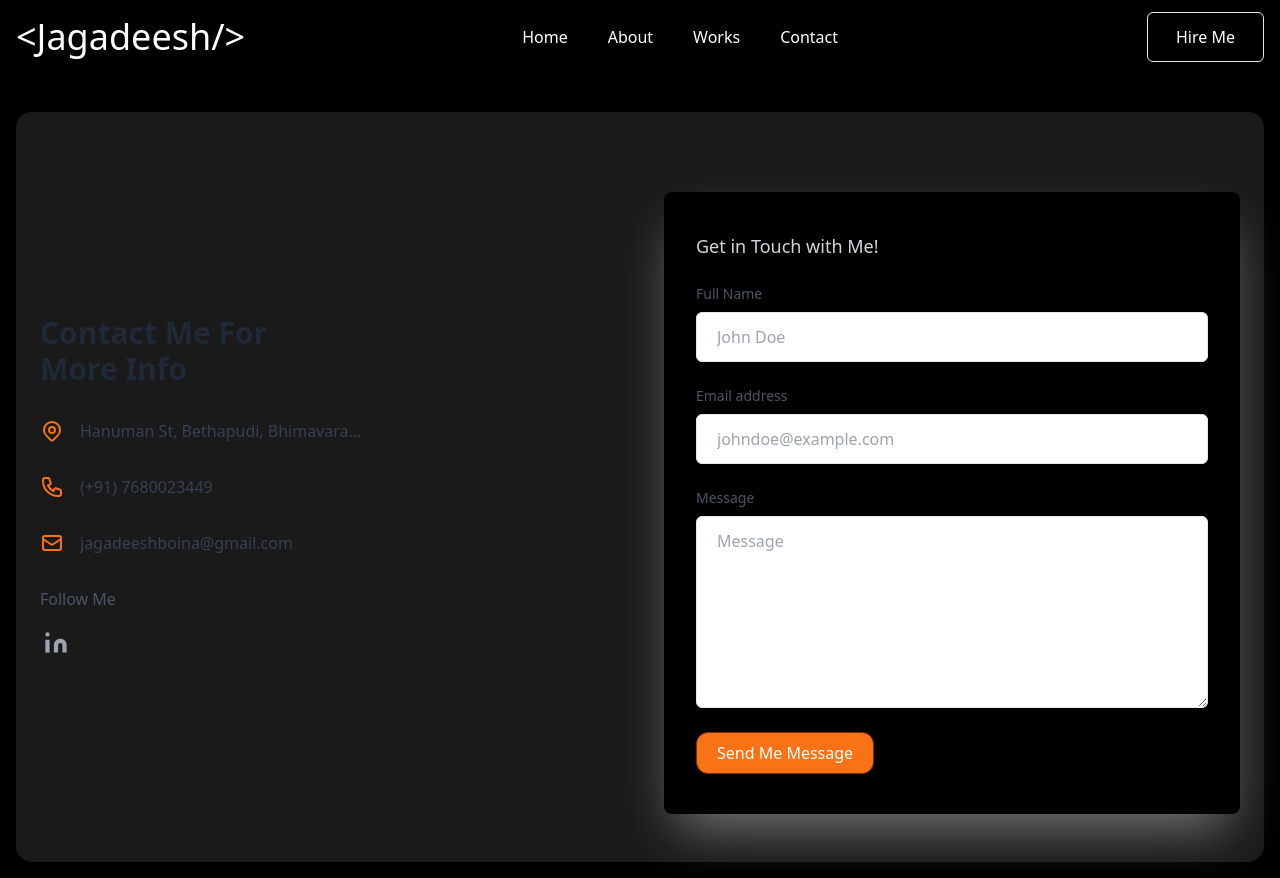
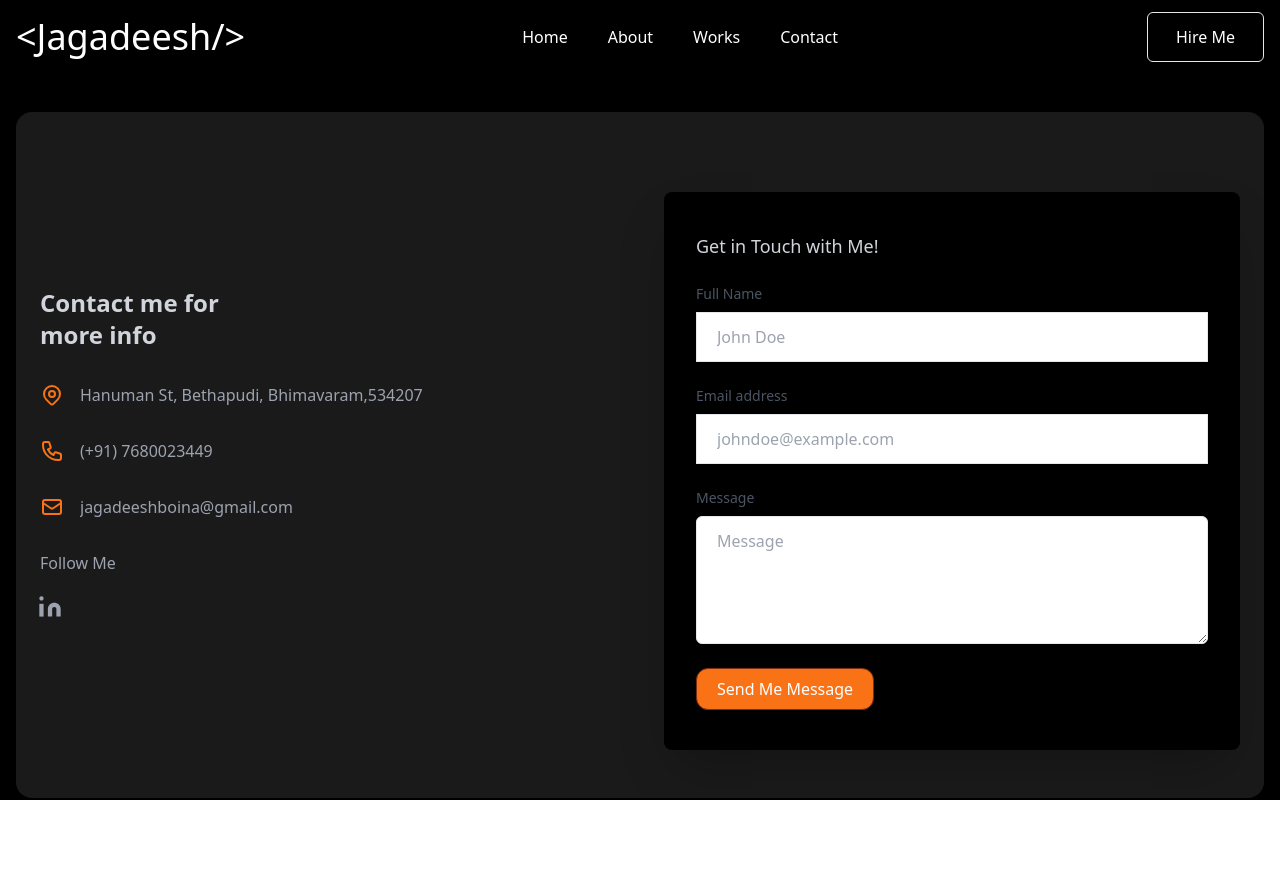
Before and after one commit to Jagadeeshboi/NewPortfolio, a React (Vite) app: page /contact in a window 1280 px wide. After the commit the page ends 800 px from the top, so only its background shows below. Built offline with nearby package versions, Linux system fonts and the light colour scheme.

Commit message:
new commit

```diff
--- a/src/Components/Contact.tsx
+++ b/src/Components/Contact.tsx
@@ -40,48 +40,48 @@ function Contact() {
     <section className="max-w-xl w-full mx-auto">
         {status ==="success"? <Toast message="Thank For Choosing Me" type="success" />:status==="fail"?<Toast message="Something Went Wrong! Please Trying Later" type="error" />:""}
     </section>
-    <section className="bg-[#1a1a1a] rounded-2xl mt-16 lg:mt-24">
+    <section className="bg-[#1a1a1a] h-full w-full rounded-2xl mt-16 lg:mt-24">
     <div className="container px-6 py-12 mx-auto">
         <div className="lg:flex lg:items-center lg:-mx-6">
             <div className="lg:w-1/2 lg:mx-6">
-                <h1 className="text-2xl font-semibold text-gray-800 capitalize dark:text-white lg:text-3xl">
+                <h1 className="text-2xl font-semibold text-gray-300 capitalize:text-3xl">
                     Contact me for <br/> more info
                 </h1>
 
                 <div className="mt-6 space-y-8 md:mt-8">
                     <p className="flex items-start -mx-2">
-                        <svg xmlns="http://www.w3.org/2000/svg" className="w-6 h-6 mx-2 text-orange-500 dark:text-orange-400" fill="none" viewBox="0 0 24 24" stroke="currentColor" strokeWidth="2">
+                        <svg xmlns="http://www.w3.org/2000/svg" className="w-6 h-6 mx-2 text-orange-500 " fill="none" viewBox="0 0 24 24" stroke="currentColor" strokeWidth="2">
                             <path strokeLinecap="round" strokeLinejoin="round" d="M17.657 16.657L13.414 20.9a1.998 1.998 0 01-2.827 0l-4.244-4.243a8 8 0 1111.314 0z" />
                             <path strokeLinecap="round" strokeLinejoin="round" d="M15 11a3 3 0 11-6 0 3 3 0 016 0z" />
                         </svg>
 
-                        <span className="mx-2 text-gray-700 truncate w-72 dark:text-gray-400">
+                        <span className="mx-2 text-gray-400 truncate whitespace-normal ">
                             Hanuman St, Bethapudi, Bhimavaram,534207
                         </span>
                     </p>
 
                     <p className="flex items-start -mx-2">
-                        <svg xmlns="http://www.w3.org/2000/svg" className="w-6 h-6 mx-2 text-orange-500 dark:text-orange-400" fill="none" viewBox="0 0 24 24" stroke="currentColor" strokeWidth="2">
+                        <svg xmlns="http://www.w3.org/2000/svg" className="w-6 h-6 mx-2 text-orange-500" fill="none" viewBox="0 0 24 24" stroke="currentColor" strokeWidth="2">
                             <path strokeLinecap="round" strokeLinejoin="round" d="M3 5a2 2 0 012-2h3.28a1 1 0 01.948.684l1.498 4.493a1 1 0 01-.502 1.21l-2.257 1.13a11.042 11.042 0 005.516 5.516l1.13-2.257a1 1 0 011.21-.502l4.493 1.498a1 1 0 01.684.949V19a2 2 0 01-2 2h-1C9.716 21 3 14.284 3 6V5z" />
                         </svg>
 
-                        <span className="mx-2 text-gray-700 truncate w-72 dark:text-gray-400">(+91) 7680023449</span>
+                        <span className="mx-2 text-gray-400 truncate ">(+91) 7680023449</span>
                     </p>
 
                     <p className="flex items-start -mx-2">
-                        <svg xmlns="http://www.w3.org/2000/svg" className="w-6 h-6 mx-2 text-orange-500 dark:text-orange-400" fill="none" viewBox="0 0 24 24" stroke="currentColor" strokeWidth="2">
+                        <svg xmlns="http://www.w3.org/2000/svg" className="w-6 h-6 mx-2 text-orange-500" fill="none" viewBox="0 0 24 24" stroke="currentColor" strokeWidth="2">
                             <path strokeLinecap="round" strokeLinejoin="round" d="M3 8l7.89 5.26a2 2 0 002.22 0L21 8M5 19h14a2 2 0 002-2V7a2 2 0 00-2-2H5a2 2 0 00-2 2v10a2 2 0 002 2z" />
                         </svg>
 
-                        <span className="mx-2 text-gray-700 truncate w-72 dark:text-gray-400">jagadeeshboina@gmail.com</span>
+                        <span className="mx-2 text-gray-400 truncate">jagadeeshboina@gmail.com</span>
                     </p>
                 </div>
 
-                <div className="mt-6 w-80 md:mt-8">
-                    <h3 className="text-gray-600 dark:text-gray-300 ">Follow Me</h3>
+                <div className="mt-6 md:mt-8">
+                    <h3 className="text-gray-400 ">Follow Me</h3>
 
                     <div className="flex mt-4 -mx-1.5 ">
-                        <a className="mx-1.5 dark:hover:text-orange-400 text-gray-400 transition-colors duration-300 transform hover:text-orange-500" href="https://www.linkedin.com/in/jagadeesh-boina/" target="_blank">
+                        <a className="mx-1.5ange-400 text-gray-400 transition-colors duration-300 transform hover:text-orange-500" href="https://www.linkedin.com/in/jagadeesh-boina/" target="_blank">
                             <svg className="w-8 h-8" viewBox="0 0 24 24" fill="none" xmlns="http://www.w3.org/2000/svg">
                                 <path d="M15.2 8.80005C16.4731 8.80005 17.694 9.30576 18.5941 10.2059C19.4943 11.1061 20 12.327 20 13.6V19.2H16.8V13.6C16.8 13.1757 16.6315 12.7687 16.3314 12.4687C16.0313 12.1686 15.6244 12 15.2 12C14.7757 12 14.3687 12.1686 14.0687 12.4687C13.7686 12.7687 13.6 13.1757 13.6 13.6V19.2H10.4V13.6C10.4 12.327 10.9057 11.1061 11.8059 10.2059C12.7061 9.30576 13.927 8.80005 15.2 8.80005Z" fill="currentColor" />
                                 <path d="M7.2 9.6001H4V19.2001H7.2V9.6001Z" fill="currentColor" />
@@ -94,26 +94,26 @@ function Contact() {
 
             <div className="mt-8 lg:w-1/2 lg:mx-6">
                 <div
-                    className="w-full px-8 py-10 mx-auto overflow-hidden bg-black rounded-lg shadow-2xl  lg:max-w-xl shadow-gray-300/50 dark:shadow-black/50">
+                    className="w-full px-8 py-10 mx-auto overflow-hidden bg-black rounded-lg shadow-2xl  lg:max-w-xl shadow-gray-300/5050">
                     <h1 className="text-lg font-medium text-gray-300">Get in Touch with Me!</h1>
 
                     <form className="mt-6" onSubmit={handleSubmit}>
                         <div className="flex-1">
-                            <label className="block mb-2 text-sm text-gray-600 dark:text-gray-400">Full Name</label>
-                            <input onChange={handleChange} type="text" name="name" placeholder="John Doe" className="block w-full px-5 py-3 mt-2 text-gray-700 placeholder-gray-400 bg-white border border-gray-200 rounded-md dark:placeholder-gray-600 dark:bg-gray-900 dark:text-gray-300 dark:border-gray-700 focus:border-orange-400 dark:focus:border-orange-400 focus:ring-orange-400 focus:outline-none focus:ring focus:ring-opacity-40" />
+                            <label className="block mb-2 text-sm text-gray-600">Full Name</label>
+                            <input onChange={handleChange} type="text" name="name" placeholder="John Doe" className="block w-full px-5 py-3 mt-2 text-gray-400 placeholder-gray-400 bg-white border border-gray-200 rounded-mdray-60000 focus:border-orange-400orange-400 focus:ring-orange-400 focus:outline-none focus:ring focus:ring-opacity-40" />
                         </div>
 
                         <div className="flex-1 mt-6">
-                            <label className="block mb-2 text-sm text-gray-600 dark:text-gray-400">Email address</label>
-                            <input onChange={handleChange} type="email" name="email" placeholder="johndoe@example.com" className="block w-full px-5 py-3 mt-2 text-gray-700 placeholder-gray-400 bg-white border border-gray-200 rounded-md dark:placeholder-gray-600 dark:bg-gray-900 dark:text-gray-300 dark:border-gray-700 focus:border-orange-400 dark:focus:border-orange-400 focus:ring-orange-400 focus:outline-none focus:ring focus:ring-opacity-40" />
+                            <label className="block mb-2 text-sm text-gray-600">Email address</label>
+                            <input onChange={handleChange} type="email" name="email" placeholder="johndoe@example.com" className="block w-full px-5 py-3 mt-2 text-gray-400 placeholder-gray-400 bg-white border border-gray-200 rounded-mdray-60000 focus:border-orange-400orange-400 focus:ring-orange-400 focus:outline-none focus:ring focus:ring-opacity-40" />
                         </div>
 
                         <div className="w-full mt-6">
-                            <label className="block mb-2 text-sm text-gray-600 dark:text-gray-400">Message</label>
-                            <textarea onChange={handleChange} name="message" className="block w-full h-32 px-5 py-3 mt-2 text-gray-700 placeholder-gray-400 bg-white border border-gray-200 rounded-md md:h-48 dark:placeholder-gray-600 dark:bg-gray-900 dark:text-gray-300 dark:border-gray-700 focus:border-orange-400 dark:focus:border-orange-400 focus:ring-orange-400 focus:outline-none focus:ring focus:ring-opacity-40" placeholder="Message"></textarea>
+                            <label className="block mb-2 text-sm text-gray-600">Message</label>
+                            <textarea onChange={handleChange} name="message" className="block w-full h-32 px-5 py-3 mt-2 text-gray-400 placeholder-gray-400 bg-white border border-gray-200 rounded-md md:h-48ray-60000 focus:border-orange-400orange-400 focus:ring-orange-400 focus:outline-none focus:ring focus:ring-opacity-40" placeholder="Message"></textarea>
                         </div>
                         <div className="mt-6">
-                        <button className='bg-orange-500 border rounded-xl inline-flex items-center justify-center py-2 px-5 text-center text-base font-medium border-orange-900 text-primary hover:bg-orange-light-5 hover:text-body-color dark:hover:text-dark-3 disabled:bg-gray-3 disabled:border-gray-3 disabled:text-dark-5 active:bg-blue-light-3' type="submit">
+                        <button className='bg-orange-500 border rounded-xl inline-flex items-center justify-center py-2 px-5 text-center text-base font-medium border-orange-900 text-primary hover:bg-orange-light-5 hover:text-body-color-gray-3 disabled:border-gray-3 disabled:textlue-light-3' type="submit">
                             Send Me Message
                         </button>
                         </div>
--- a/src/Components/Nav.tsx
+++ b/src/Components/Nav.tsx
@@ -23,8 +23,8 @@ const Nav = () => {
         </div>
         <div className={` ${open?"translate-y-0":"-translate-y-full"}  fixed z-20 transition-all duration-100  right-6 top-12  my-4 text-base list-none bg-black border border-gray-800 divide-y divide-white w-52 rounded shadow  lg:hidden`}>
         <ul className="py-1" role="none">
-          {NavData.map((data,i)=><li>
-            <NavLink to={data.path} key={i} className="block px-4 py-2 text-sm text-white" role="menuitem" onClick={()=>SetOpen(!open)}>{data.name}</NavLink>
+          {NavData.map((data,i)=><li key={i} >
+            <NavLink to={data.path} className="block px-4 py-2 text-sm text-white" role="menuitem" onClick={()=>SetOpen(!open)}>{data.name}</NavLink>
           </li>)}
         </ul>
       </div>
--- a/src/Pages/PageLayout.tsx
+++ b/src/Pages/PageLayout.tsx
@@ -3,8 +3,8 @@ import Nav from "../Components/Nav"
 
 const PageLayout = () => {
   return (
-    <div className="bg-black  max-w-full text-white">
-        <div className="max-w-screen-xl w-full mx-auto p-4 ">
+    <div className="bg-black max-w-full h-screen overflow-auto text-white">
+        <div className="max-w-screen-xl w-full  mx-auto p-4 ">
             <Nav/>
             <Outlet/>
         </div>
--- a/tailwind.config.js
+++ b/tailwind.config.js
@@ -10,7 +10,7 @@ export default {
         inter: ['Inter', 'sans-serif'],
     },
     animation: {
-        'infinite-scroll': 'infinite-scroll 10s linear infinite',
+        'infinite-scroll': 'infinite-scroll 20s linear infinite',
     },
     keyframes: {
         'infinite-scroll': {
```
